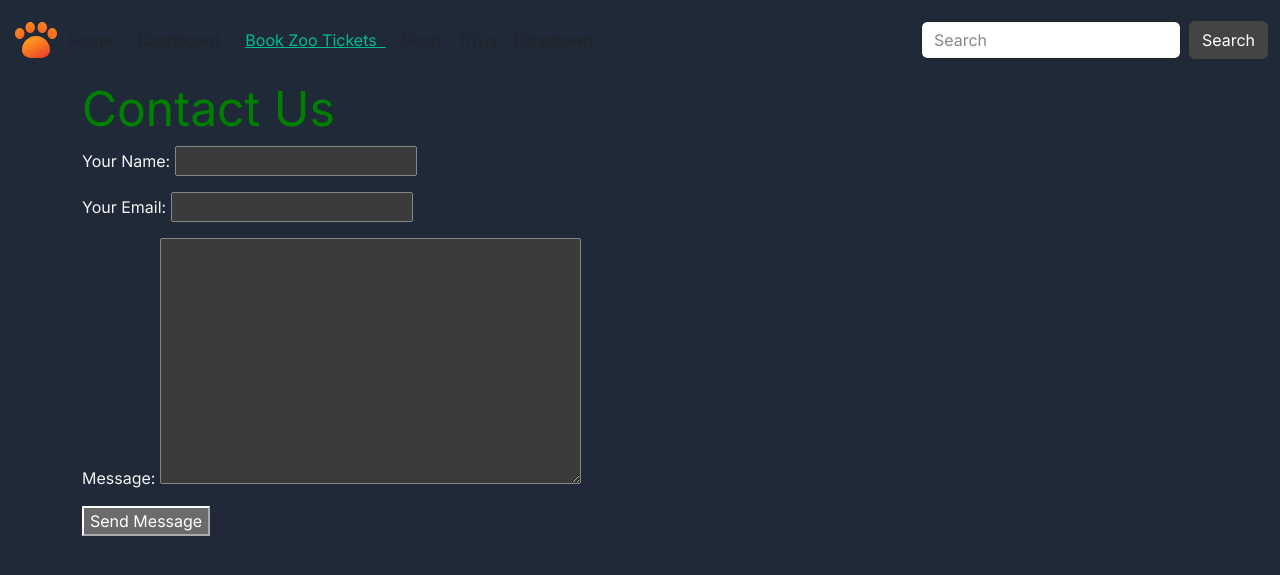
After one commit to Jeffrey-20/Riget-Zoo-Final, a Django app: page /contact/ in a window 1280 px wide. The commit adds this page. Shown: the top 575 px of the page. Run offline with Django 5.2, Linux system fonts and the light colour scheme; some libraries are stand-ins or nearby versions.

Commit message:
Contact page added

```diff
--- a/RZA/settings.py
+++ b/RZA/settings.py
@@ -135,3 +135,6 @@ DEFAULT_AUTO_FIELD = 'django.db.models.BigAutoField'
 
 MEDIA_URL = '/media/'
 MEDIA_ROOT = os.path.join(BASE_DIR, 'media')
+
+
+EMAIL_BACKEND = 'django.core.mail.backends.console.EmailBackend'
--- a/website/forms.py
+++ b/website/forms.py
@@ -93,3 +93,10 @@ class CancelBookingForm(forms.Form):
 
         cleaned_data["booking"] = booking
         return cleaned_data
+
+
+
+class ContactForm(forms.Form):
+    name = forms.CharField(max_length=100, label='Your Name')
+    email = forms.EmailField(label='Your Email')
+    message = forms.CharField(widget=forms.Textarea, label='Message')
--- /dev/null
+++ b/website/template/pages/contact.html
@@ -0,0 +1,13 @@
+
+{% extends "pages/base.html" %}
+{% block content %}
+    <h1>Contact Us</h1>
+
+    <form method="post">
+        {% csrf_token %}
+        {{ form.as_p }}
+        <button type="submit">Send Message</button>
+    </form>
+
+
+{% endblock %}
--- a/website/template/pages/index.html
+++ b/website/template/pages/index.html
@@ -603,7 +603,7 @@
 <footer class="bg-light text-center text-lg-start mt-5">
   <div class="text-center p-3" style="background-color: rgb(0, 51, 255);">
     © 2025 Zoo:
-     <a class="text-dark" href="#">Contact Us</a>
+     <a class="text-successs" href="{% url 'contact' %}">Contact Us</a>
       <br>
      <a href="{% url 'register' %}" class="btn btn-success  btn-block">Create your account</a>
      <br>
--- a/website/urls.py
+++ b/website/urls.py
@@ -37,6 +37,9 @@ urlpatterns = [
     path('plants-trivia/', views.plant_trivia, name='plant_trivia'),
     path('trivia/', views.trivia, name='trivia'),
     path('trivia/random/', views.random_trivia, name='random_trivia'),
+
+     path('contact/', views.contact_view, name='contact'),
+     path('success/', views.success_view, name='success'),
 ]
 
 #'add/<int:product_id>/' This is a dynamic URL pattern that contains a path converter
--- a/website/views.py
+++ b/website/views.py
@@ -12,6 +12,10 @@ from django.contrib import messages
 from .forms import CancelBookingForm
 from .models import Product
 import logging
+from django.shortcuts import render
+from django.core.mail import send_mail
+from django.conf import settings
+from .forms import ContactForm
 
 logging.basicConfig(filename='santa_log.log', level=logging.DEBUG,
                     format='%(asctime)s-%(levelname)s -%(message)s')
@@ -455,3 +459,33 @@ def random_trivia(request):
     # In a typical web framework, 'render' would load a template and pass the data.
     # For demonstration, we assume a template 'pages/random_trivia.html' exists.
     return render(request, 'pages/random_trivia.html', {'questions': selected})
+
+
+
+
+def contact_view(request):
+    if request.method == 'POST':
+        form = ContactForm(request.POST)
+        if form.is_valid():
+            name = form.cleaned_data['name']
+            email = form.cleaned_data['email']
+            message = form.cleaned_data['message']
+
+            # Optional: send email
+            send_mail(
+                subject=f"New message from {name}",
+                message=message,
+                from_email=email,
+                recipient_list=[settings.DEFAULT_FROM_EMAIL],
+            )
+
+            return render(request, 'pages/success.html', {'name': name})
+    else:
+        form = ContactForm()
+
+    return render(request, 'pages/contact.html', {'form': form})
+
+
+def success_view(request):
+    logger.info("message sent")
+    return render(request, 'pages/success.html')
```
Also changed, not shown: website/template/pages/success.html (added, +16 -0 lines), 1 other file.
